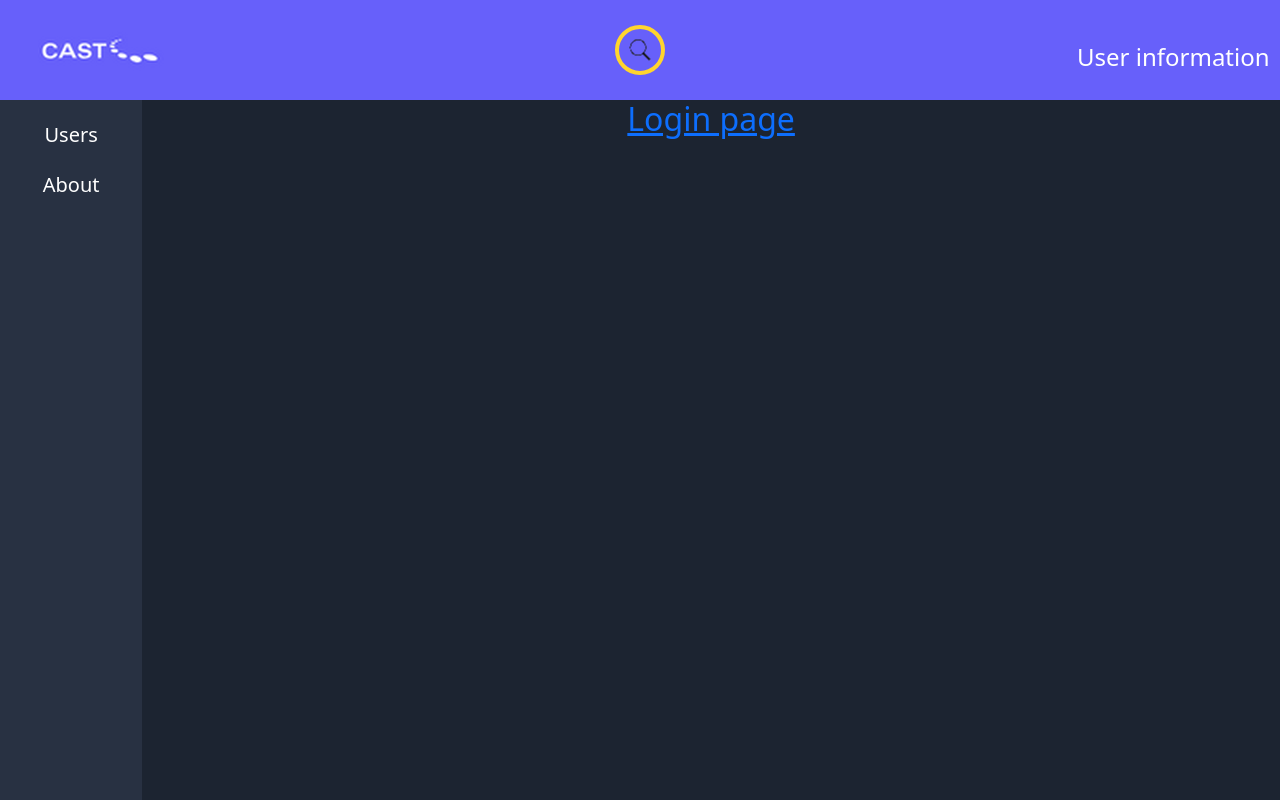
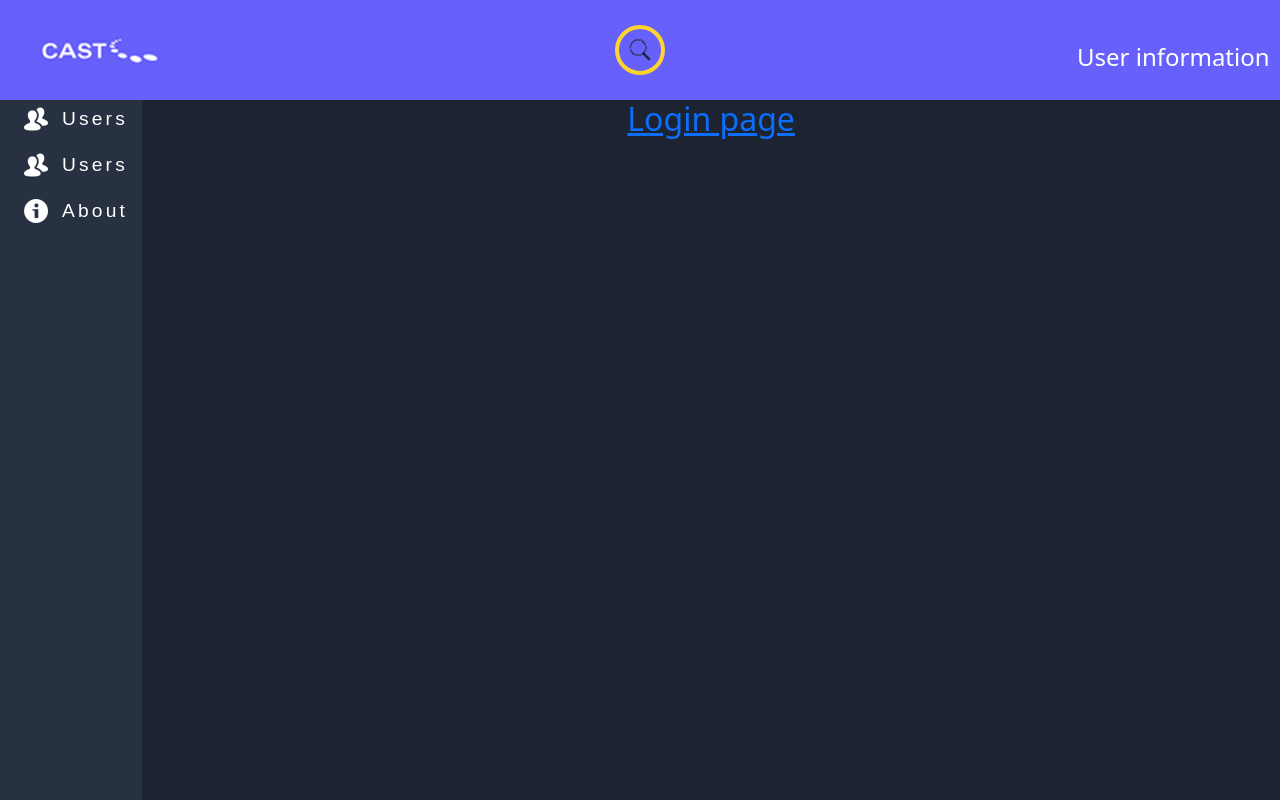
Before and after one commit to valnurray/lpr_front, a React (Create React App) app: page / in a window 1280 px wide. Shown: the top 800 px of the page. Built offline with nearby package versions, Linux system fonts and the light colour scheme.

Commit message:
add some features

```diff
--- a/src/App.css
+++ b/src/App.css
@@ -2,6 +2,7 @@
   margin: 0 auto;
   display: grid;
   width: 100%;
+  /*width: 1200px;*/
   min-height: 1200px;
   grid-template-areas:
   "h h h"
--- a/src/Components/BasicPages/Navbar/Navbar.js
+++ b/src/Components/BasicPages/Navbar/Navbar.js
@@ -1,19 +1,40 @@
 import React from "react";
 import classes from "./Navbar.module.css"
 import {NavLink} from "react-router-dom";
-import BgColor from "../BackgroundColorSwitcher/BgColor";
+import styles from "./Navbar.module.css"
+import users from "../../../common/icons/users.png"
+import about from "../../../common/icons/about.png"
+
+
 
 const Navbar = () => {
     return <nav className={classes.navbar}>
-        <div className = "container">
-            <div className={classes.navbar}>
-                <div  className={classes.titlesFromNavbar}>
-                    <NavLink to ="/users" >Users</NavLink>
+        <div>
+            <div className={styles.navsholder}>
+                <div className={styles.navbarblock}>
+                    <NavLink className={styles.navlink} to ="/users" >
+                        <img className={styles.icon} src={users} alt="icon"/>
+                        <h3 className={styles.naming}>Users</h3>
+                    </NavLink>
                 </div>
 
-                <div className={classes.titlesFromNavbar}>
-                    <NavLink to ="/about" >About</NavLink>
+                <div className={styles.navbarblock}>
+                    <NavLink className={styles.navlink} to ="/support" >
+                        <img className={styles.icon} src={users} alt="icon"/>
+                        <h3 className={styles.naming}>Users</h3>
+                    </NavLink>
                 </div>
+
+                <div className={styles.navbarblock}>
+                    <NavLink className={styles.navlink} to ="/about" >
+                        <img className={styles.icon} src={about} alt="icon"/>
+                        <h3 className={styles.naming}>About</h3>
+                    </NavLink>
+                </div>
+
+                {/*<div>*/}
+                {/*    <NavLink to ="/about" >About</NavLink>*/}
+                {/*</div>*/}
 
                 {/*<div className={classes.titlesFromNavbar}>*/}
                 {/*    <NavLink to ="/settings" >Settings</NavLink>*/}
--- a/src/Components/BasicPages/Navbar/Navbar.module.css
+++ b/src/Components/BasicPages/Navbar/Navbar.module.css
@@ -2,36 +2,50 @@
     grid-area: n;
     background-color: #283142;
     text-align: center;
+}
+
+.navbarblock {
+    display: block;
+    /*border: solid #f4e603;*/
+    border-radius: 5%;
+    margin: 5%;
+    margin-right: 20%;
+}
+.navlink {
     color: white;
-    /*margin-right: 15px;*/
+    text-decoration: none;
+    font-size: 1.5rem;
+    text-align: center;
+    display: inline-flex;
+}
+.icon{
+    padding: 0% 10% 10% 10%;
+    display: inline-block;
+    margin: 0% 5% 0% 0%;
 
 }
 
-.titlesFromNavbar{
-    margin: 20px;
-    font-size: 20px;
-}
-.titlesFromNavbar a {
+.naming {
+    font-size:0.8em;
+    text-align: center;
+    display: block;
     color: white;
-    text-decoration: none;
-
+    padding: 0%;
+    font-family: fantasy;
+    letter-spacing: 0.2rem;
 }
 
-.titlesFromNavbar a.active {
-    color: chocolate;
-}
+/*.navsholder .navbarblock:hover {*/
+/*    background-color: #FFF842;*/
+/*    color: #403E10;*/
+/*    font-weight: bold;*/
+/*    padding: 2%;*/
+/*    overflow-wrap: break-word;*/
 
-.active {
-    color: black;
-}
+/*    box-shadow: #7F7C21 -1px 1px, #7F7C21 0px 2px, #7F7C21 -3px 3px, #7F7C21 -4px 4px, #7F7C21 -5px 5px, #7F7C21 -6px 6px;*/
+/*    transform: translate3d(6px, -6px, 0);*/
 
-/*.nav{*/
-/*    grid-area: n;*/
-/*    background-color: burlywood;*/
-/*    padding: 20px;*/
+/*    transition-delay: 0s;*/
+/*    transition-duration: 0.4s;*/
+/*    transition-property: all;*/
 /*}*/
-
-/*.nav a {*/
-/*    color: white;*/
-/*    text-decoration: none;*/
-/*}*/
```
Also changed, not shown: src/Components/BasicPages/Support/SupportComponent.js (added, +11 -0 lines), src/common/icons/about.png (added), src/common/icons/users.png (added).
